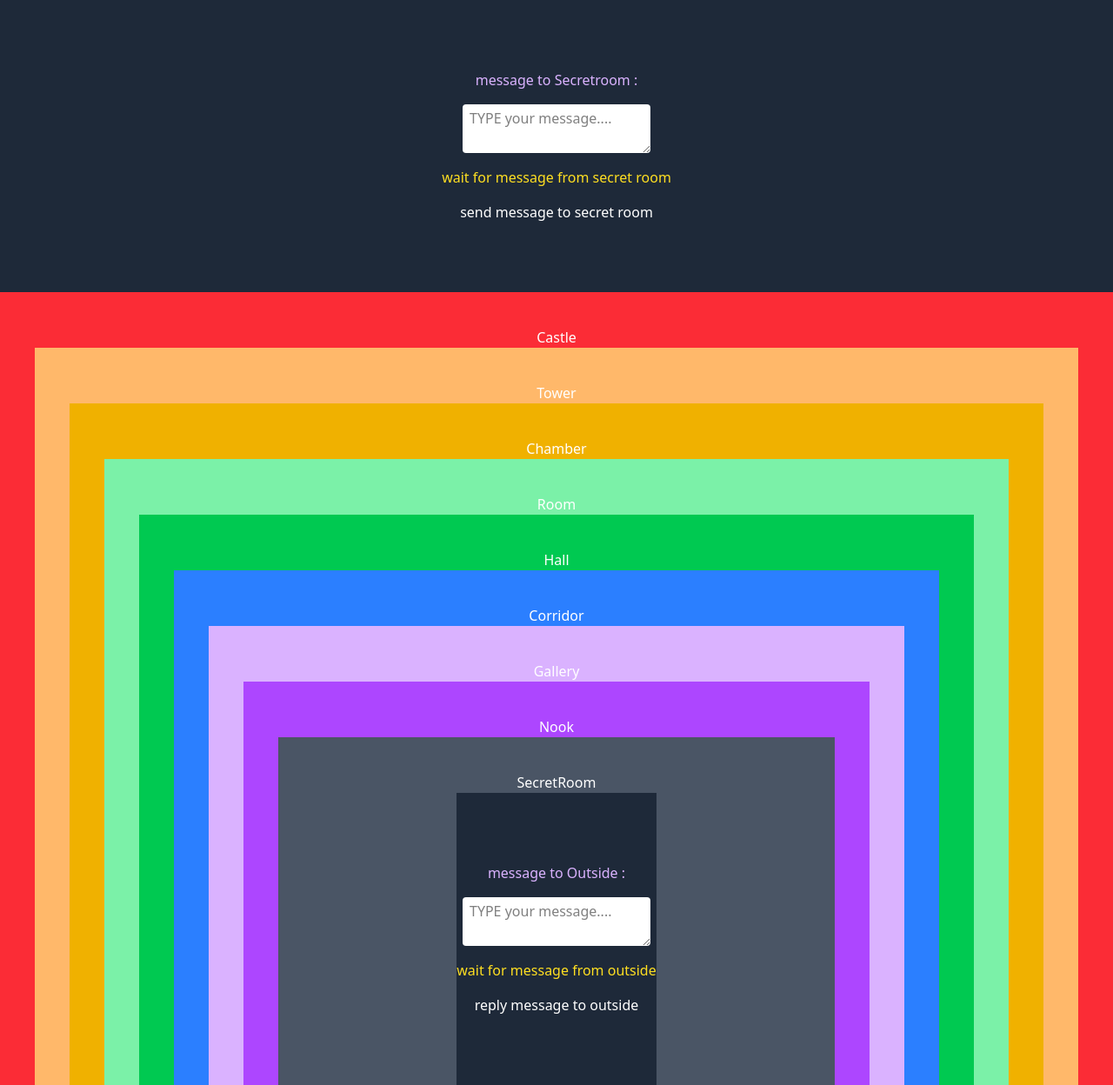
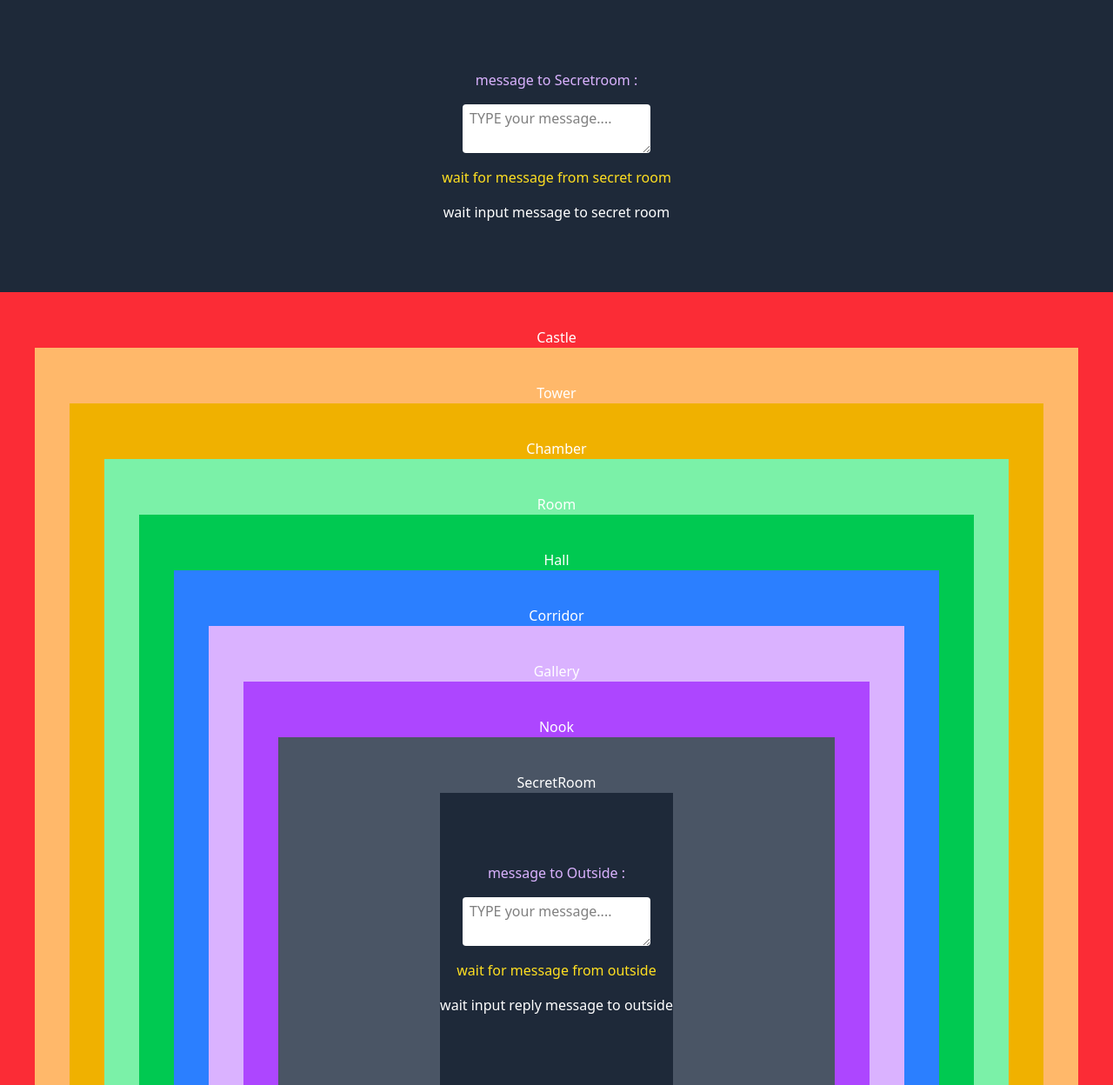
Before and after one commit to Korchat123/week08_react-castle-room, a React (Vite) app: page / in a window 1280 px wide. Shown: the whole page at 87% size. Built offline with nearby package versions, Linux system fonts and the light colour scheme.

Commit message:
change word of text

```diff
--- a/src/App.jsx
+++ b/src/App.jsx
@@ -13,19 +13,19 @@ const handleQuestion2=(e)=>{
 setQuestion2(e.target.value)
 };
 
+
 const Inputoutside=<Inputbox handleQuestion={handleQuestion}
                               question={question}
                               text="message to Secretroom : "
-                              question2={question2?question2:"wait for message from secret room"}
-                              text2={question?question:"send message to secret room"}
+                              question2={(question2)?question2:"wait for message from secret room"}
+                              text2={question?question:"wait input message to secret room"}
                               >
-
                      </Inputbox>;
 const Inputinside=<Inputbox handleQuestion={handleQuestion2}
                               question={question2}
                               text="message to Outside : "
                               question2={question?question:"wait for message from outside"}
-                              text2={question2?question2:"reply message to outside"}
+                              text2={question2?question2:" wait input reply message to outside"}
                               >
                      </Inputbox>;
 
--- a/src/components/InputBox.jsx
+++ b/src/components/InputBox.jsx
@@ -6,8 +6,6 @@ return(
     <p className="text-purple-300">
         {text}
    </p>
-
-
    <textarea
       onChange={handleQuestion}
       value={question}
```
